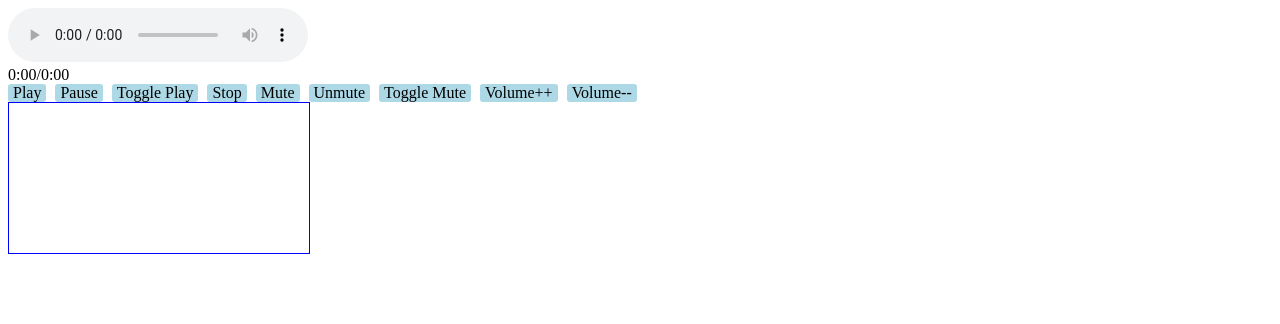
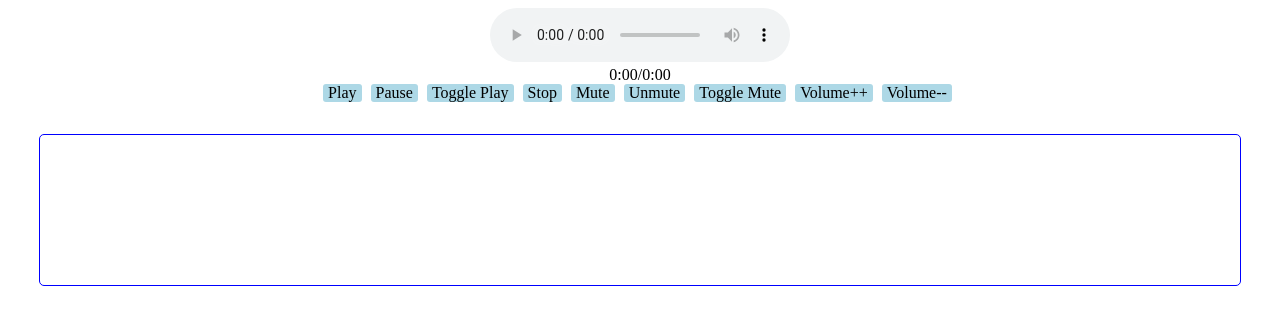
Before and after one commit to Yuan-Projects/YuanPlayer, a plain HTML site: page index.html in a window 1280 px wide. Drawn offline with Linux system fonts and the light colour scheme; no server answers.

Commit message:
Update CSS

```diff
--- a/index.css
+++ b/index.css
@@ -1,3 +1,15 @@
+#yuanplayer {
+  margin-left: auto;
+  margin-right: auto;
+  text-align: center;
+}
+
+#controlbutton-container {
+  margin-left: auto;
+  margin-right: auto;
+  text-align: center;
+}
+
 #controlbutton-container span {
   background-color: lightblue;
   cursor: pointer;
@@ -8,13 +20,23 @@
   padding-left: 5px;
   padding-right: 5px;
 }
+
+#time-container {
+  margin-left: auto;
+  margin-right: auto;
+  text-align: center;
+}
 #lyric-container {
+  margin-top: 2em;
+  border-radius: 5px;
   text-align: center;
   height: 100px;
-  width: 300px;
+  width: 95%;
   border: 1px solid blue;
   overflow: hidden;
   padding-top: 50px;
+  margin-left:  auto;
+  margin-right: auto;
 }
 #lyric-container div {
   margin-bottom: 5px;
--- a/index.html
+++ b/index.html
@@ -9,7 +9,7 @@
   </head>
   <body>
     <div id="yuanplayer"></div>
-    <div><span id="currentTime-span">0:00</span>/<span id="duration-span">0:00</span></div>
+    <div id="time-container"><span id="currentTime-span">0:00</span>/<span id="duration-span">0:00</span></div>
     <div id="controlbutton-container"><span id="play-button">Play</span>&nbsp;<span id="pause-button">Pause</span>&nbsp;<span id="toggleplay-button">Toggle Play</span>&nbsp;<span id="stop-button">Stop</span>&nbsp;<span id="mute-button">Mute</span>&nbsp;<span id="unmute-button">Unmute</span>&nbsp;<span id="togglemute-button">Toggle Mute</span>&nbsp;<span id="volumeadd-button">Volume++</span>&nbsp;<span id="volumeminus-button">Volume--</span></div>
     <script type="text/javascript" src="yuan.js"></script>
     <script type="text/javascript" src="YuanPlayer.js"></script>
```
